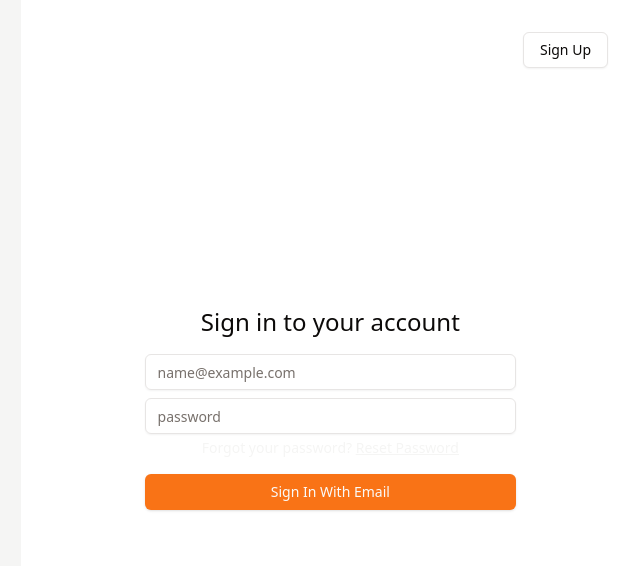
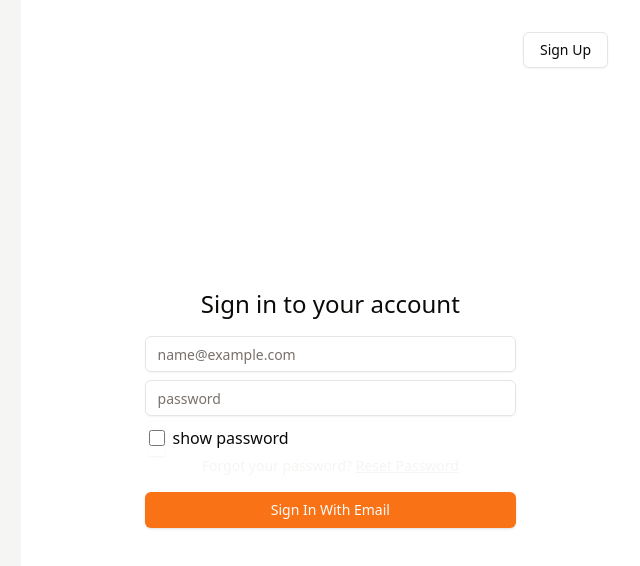
Before and after one commit to rixitgithub/DebateAI, a React (Vite) app in the folder frontend/: page /auth in a window 1280 px wide. Shown: the top 566 px of the page, without its empty margins (640-1280 px from the left). Built offline with nearby package versions, Linux system fonts and the light colour scheme; no server answers.

Commit message:
password hide-visible feature added

```diff
--- a/frontend/src/Pages/Authentication/forms.tsx
+++ b/frontend/src/Pages/Authentication/forms.tsx
@@ -13,6 +13,7 @@ interface LoginFormProps {
 export const LoginForm: React.FC<LoginFormProps> = ({ startForgotPassword, infoMessage }) => {
   const [email, setEmail] = useState('');
   const [password, setPassword] = useState('');
+  const [passwordVisible, setPasswordVisible] = useState(false)
   const authContext = useContext(AuthContext);
 
   if (!authContext) {
@@ -37,12 +38,22 @@ export const LoginForm: React.FC<LoginFormProps> = ({ startForgotPassword, infoM
         className="mb-2"
       />
       <Input
-        type="password"
+        type={passwordVisible ? "text" : "password"}
         placeholder="password"
         value={password}
         onChange={(e) => setPassword(e.target.value)}
         className="mb-1"
       />
+      <div className='w-full flex justify-start items-center pl-1'>
+        <div className='w-4'>
+          <Input
+            type='checkbox'
+            checked={passwordVisible}
+            onChange={(e) => setPasswordVisible(e.target.checked)}
+          />
+        </div>
+        <div className='pl-2'>show password</div>
+      </div>
       {error && <p className="text-sm text-red-500 mb-2">{error}</p>}
       <p className="text-sm text-muted mb-4">
         Forgot your password?{' '}
@@ -65,6 +76,7 @@ interface SignUpFormProps {
 export const SignUpForm: React.FC<SignUpFormProps> = ({ startOtpVerification }) => {
   const [email, setEmail] = useState('');
   const [password, setPassword] = useState('');
+  const [passwordVisible, setPasswordVisible] = useState(false)
   const [confirmPassword, setConfirmPassword] = useState('');
   const authContext = useContext(AuthContext);
 
@@ -96,19 +108,29 @@ export const SignUpForm: React.FC<SignUpFormProps> = ({ startOtpVerification })
         className="mb-2"
       />
       <Input
-        type="password"
+        type={passwordVisible ? "text" : "password"}
         placeholder="password"
         value={password}
         onChange={(e) => setPassword(e.target.value)}
         className="mb-2"
       />
       <Input
-        type="password"
+        type={passwordVisible ? "text" : "password"}
         placeholder="confirm password"
         value={confirmPassword}
         onChange={(e) => setConfirmPassword(e.target.value)}
         className="mb-4"
       />
+      <div className='w-full flex justify-start items-center pl-1'>
+        <div className='w-4'>
+          <Input
+            type='checkbox'
+            checked={passwordVisible}
+            onChange={(e) => setPasswordVisible(e.target.checked)}
+          />
+        </div>
+        <div className='pl-2'>show password</div>
+      </div>
       {error && <p className="text-sm text-red-500 mb-2">{error}</p>}
       <Button type="submit" className="w-full" disabled={loading}>
         {loading ? 'Creating Account...' : 'Sign Up With Email'}
@@ -231,6 +253,7 @@ export const ResetPasswordForm: React.FC<ResetPasswordFormProps> = ({ email, han
   const [code, setCode] = useState('');
   const [newPassword, setNewPassword] = useState('');
   const [confirmNewPassword, setConfirmNewPassword] = useState('');
+  const [passwordVisible, setPasswordVisible] = useState(false)
   const authContext = useContext(AuthContext);
 
   if (!authContext) {
@@ -264,19 +287,29 @@ export const ResetPasswordForm: React.FC<ResetPasswordFormProps> = ({ email, han
           className="w-full mb-2"
         />
         <Input
-          type="password"
+          type={passwordVisible ? "text" : "password"}
           value={newPassword}
           onChange={(e) => setNewPassword(e.target.value)}
           placeholder="New Password"
           className="w-full mb-2"
         />
         <Input
-          type="password"
+          type={passwordVisible ? "text" : "password"}
           value={confirmNewPassword}
           onChange={(e) => setConfirmNewPassword(e.target.value)}
           placeholder="Confirm New Password"
           className="w-full mb-4"
         />
+      <div className='w-full flex justify-start items-center pl-1'>
+        <div className='w-4'>
+          <Input
+            type='checkbox'
+            checked={passwordVisible}
+            onChange={(e) => setPasswordVisible(e.target.checked)}
+          />
+        </div>
+        <div className='pl-2'>show password</div>
+      </div>
         {error && <p className="text-sm text-red-500 mb-2">{error}</p>}
         <Button type="submit" className="w-full" disabled={loading}>
           {loading ? 'Resetting Password...' : 'Reset Password'}
```
